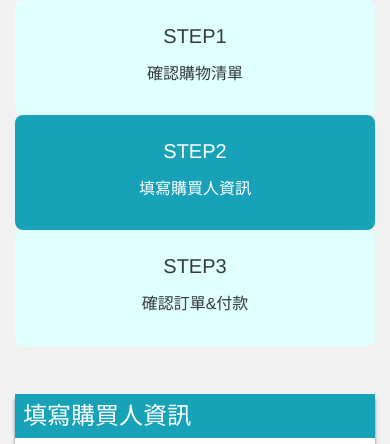
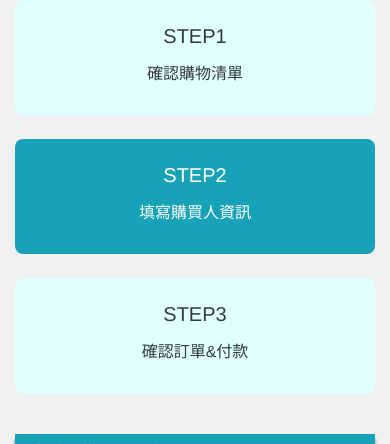
Before and after one commit to JACKY6450/Vue_Eshop, a Vue app: page /customerinformation in a window 390 px wide. Shown: the part 112-556 px from the top of the page. Built offline with nearby package versions, Linux system fonts and the light colour scheme; no server answers.

Commit message:
20220207

```diff
--- a/src/components/Payprocedure.vue
+++ b/src/components/Payprocedure.vue
@@ -1,20 +1,20 @@
 <template>
     <div class="payprocedure row">
-        <div class="col-md-4 ">
+        <div class="col-md-4 mb-4">
             <div class="text-center px-4 py-4 "
                  :class = "step.step1 ? 'text-white bg-cyan': 'text-dark bg-lightcyan'" style="border-radius: 8px">
                 <div class="h5">STEP1</div>
                 <div class="h6 mt-3" >確認購物清單</div>
             </div>
         </div>
-        <div class="col-md-4 ">
+        <div class="col-md-4 mb-4">
             <div class="text-center px-4 py-4 "
                  :class = "step.step2 ? 'text-white bg-cyan': 'text-dark bg-lightcyan'" style="border-radius: 8px">
                 <div class="h5">STEP2</div>
                 <div class="h6 mt-3" >填寫購買人資訊</div>
             </div>
         </div>
-        <div class="col-md-4 ">
+        <div class="col-md-4 mb-4">
             <div class="text-center px-4 py-4 "
                  :class = "step.step3 ? 'text-white bg-cyan': 'text-dark bg-lightcyan'" style="border-radius: 8px">
                 <div class="h5">STEP3</div>
--- a/src/views/frontDesk/About.vue
+++ b/src/views/frontDesk/About.vue
@@ -5,7 +5,7 @@
             <h1 class="text-center mb-3">熱銷商品</h1>
             <div class="row justify-content-between">
                 <div class="sellitem col-md-3" v-for = "item in popsell" :key = "item.id">
-                    <a :href = "'/productsingle/'+item.id" class="text-dark">
+                    <router-link :to="'/productsingle/'+item.id" class="text-dark">
                         <div class="card">
                             <img class="card-img-top" :src = "item.imageUrl" height="200px">
                             <div class="card-body" >
@@ -16,7 +16,7 @@
                                 <div class="h5 text-right " style="color: indigo">特價: ${{ item.price }}</div>
                             </div>
                         </div>
-                    </a>
+                    </router-link>
                 </div>
             </div>
             <div class="aboutus text-center mt-5" data-aos="fade-down">
--- a/src/views/frontDesk/Customerinformation.vue
+++ b/src/views/frontDesk/Customerinformation.vue
@@ -2,7 +2,7 @@
     <div class="information">
         <div class="container mx-auto py-5">
             <Payprocedure :step = "currentstep"/>
-            <div class="row mt-5">
+            <div class="row mt-3">
                 <div class="purchaserdata col-md-7" >
                     <div class="bg-white" style="box-shadow: 0px 5px 3px 0px #777777">
                         <h4 class="py-2 px-2 mb-0 bg-cyan text-white">
--- a/src/views/frontDesk/Store.vue
+++ b/src/views/frontDesk/Store.vue
@@ -18,7 +18,7 @@
                 <div class="row">
                     <div class="col-md-4 mb-4 " v-for = "item in filterprod" :key = "item.id">
                         <div class="card border-2 shadow">
-                            <a :href = "'/productsingle/'+item.id" class="prodimg">
+                            <router-link :to="'/productsingle/'+item.id" class="prodimg">
                                 <div style="height: 180px; background-size: cover; background-position: center;"
                                     :style = "{backgroundImage: `url(${item.imageUrl})`}"
                                     class="prodimg1">
@@ -28,12 +28,11 @@
                                         看更多
                                     </div>
                                 </div>
-                            </a>
+                            </router-link>
                             <div class="card-body">
-
                                 <span class="badge badge-teal float-right ml-2">{{item.category}}</span>
                                 <h5 class="card-title">
-                                    <a :href = "'/productsingle/'+item.id" class="text-primary" >{{item.title}}</a>
+                                    <router-link :to="'/productsingle/'+item.id" class="text-primary" >{{item.title}}</router-link>
                                 </h5>
                                 <p class="card-text">{{item.content}}</p>
                                 <div class="d-flex justify-content-between align-items-baseline">
```
